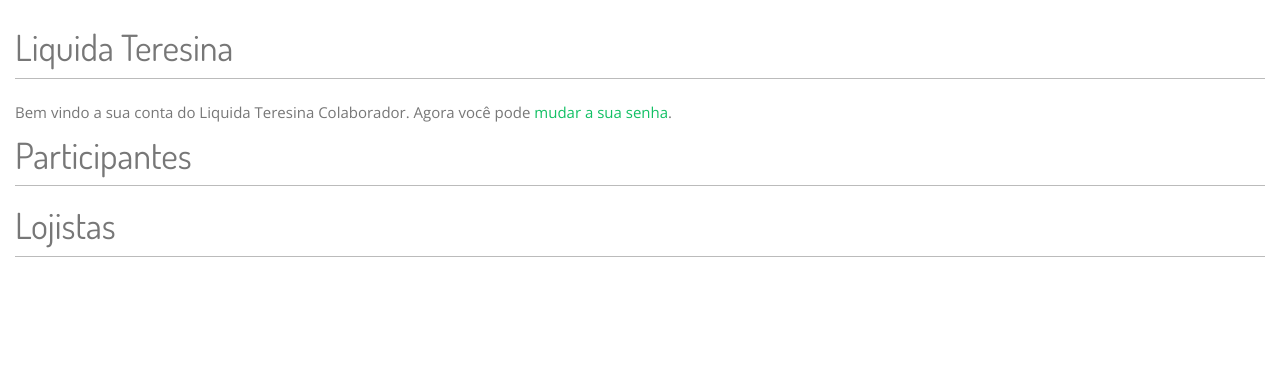
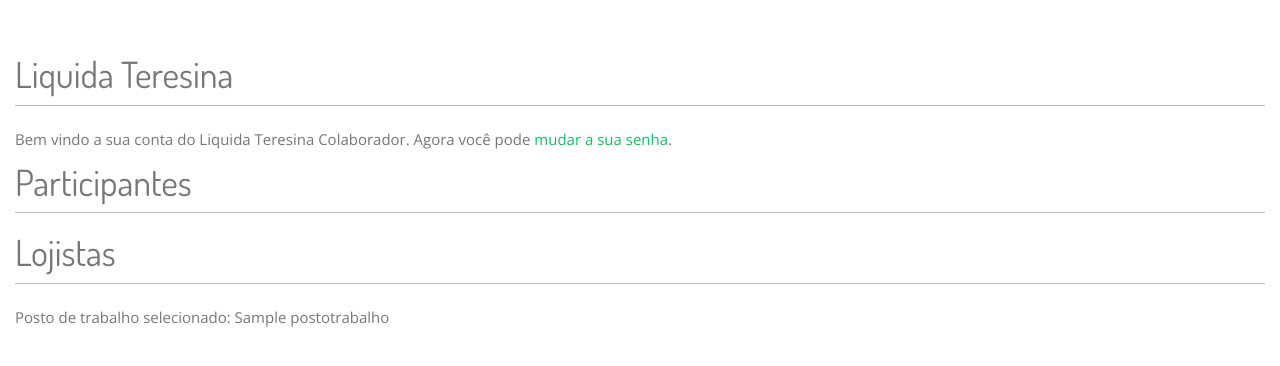
Before and after one commit to Elicarlos/lqd2024, a Django app: page /dash/ in a window 1280 px wide. Shown: the part 63-429 px from the top of the page. Run offline with Django 3.2, Linux system fonts and the light colour scheme; a user stored in the database is signed in; tables that the repository leaves empty hold one stand-in row (values such as "Sample post"); parts of the project's set-up code (start-up, migrations or seed data) failed here and were passed over; some libraries are stand-ins or nearby versions; some web fonts are replaced.

Commit message:
feito correção de inserção de posto de trabalho

```diff
--- a/lojista/templates/lojista/dashboard.html
+++ b/lojista/templates/lojista/dashboard.html
@@ -30,10 +30,19 @@
   </div>
 </div>
 
+<!-- Exibir posto de trabalho selecionado -->
+{% if user.profile.posto_trabalho %}
+  <p>Posto de trabalho selecionado: {{ user.profile.posto_trabalho.nome }}</p>
+{% endif %}
+
 {% block scripts %}
 <script>
   $(document).ready(function() {
       {% if show_popup %}
+      $('#selectWorkstationModal').modal({
+          backdrop: 'static',
+          keyboard: false
+      });
       $('#selectWorkstationModal').modal('show');
       {% endif %}
 
@@ -43,7 +52,9 @@
               method: 'POST',
               data: $('#selectWorkstationForm').serialize(),
               success: function(data) {
+                  console.log(data);
                   $('#selectWorkstationModal').modal('hide');
+                  location.reload();  // Recarregar a página para mostrar o posto de trabalho selecionado
               },
               error: function(xhr, status, error) {
                   console.error(error);
@@ -53,8 +64,6 @@
   });
 </script>
 {% endblock %}
-
-
 <h1></h1>
 <h1 style="margin-top: 70px;">Liquida Teresina</h1>
 
@@ -92,6 +101,9 @@
 
     <h1>Lojistas</h1>
     <p>
+      {% if user.profile.posto_trabalho %}
+  <p>Posto de trabalho selecionado: {{ user.profile.posto_trabalho.nome }}</p>
+{% endif %}
 
       {% if is_backoffice or is_gerente %}
       <a type="button" id="mymodal" class="btn btn-primary btn-lg" data-toggle="modal" href="{% url "lojista:register" %}">
--- a/participante/admin.py
+++ b/participante/admin.py
@@ -40,7 +40,7 @@
     list_display = ['user', 'date_of_birth', 'photo', 'CHOICES_SEXO', 'nome', 'RG', 'CPF', 'sexo', 'foneFixo',
                     'foneCelular1', 'foneCelular2', 'foneCelular3', 'whatsapp', 'facebook', 'twitter',
                     'endereco', 'enderecoNumero', 'enderecoComplemento', 'bairro', 'cidade', 'estado', 'CEP', 'cadastradoPor',
-                    'dataCadastro', 'observacao', 'pergunta', 'ativo']
+                    'dataCadastro', 'observacao', 'pergunta', 'ativo', 'posto_trabalho']
     search_fields = ('CPF', 'nome')
     resource_class = ProfileResource
 
--- a/participante/models.py
+++ b/participante/models.py
@@ -51,7 +51,7 @@
     ativo = models.BooleanField(default=True)
     pendente = models.BooleanField(default=True,verbose_name=u'Pendente' )
     termos_de_aceite = models.BooleanField(default=False,verbose_name=u'Termos de aceite para tratamento de dados pessoais' )
-    posto_de_trabalho = models.ForeignKey(PostoTrabalho, verbose_name="Posto de trabalho", on_delete=models.SET_NULL, null=True, blank=True)
+    posto_trabalho = models.ForeignKey(PostoTrabalho, verbose_name="Posto de trabalho", on_delete=models.SET_NULL, null=True, blank=True)
 
     def __str__(self):
         return 'Nome completo {}'.format(self.user.username)
--- a/participante/views.py
+++ b/participante/views.py
@@ -152,15 +152,32 @@
 #     #return render(request, 'participante/index.html', {'section': 'homepage', 'lf': login_form})
 #     # Cadastro de Lojista Interessados
 #     return render(request, 'participante/lojista_interessado.html', {'section': 'homepage', 'lf': login_form})
+import logging
+
+logger = logging.getLogger(__name__)
 
 @login_required
 def definir_posto(request):
     if request.method == "POST":
         posto_id = request.POST.get('posto_trabalho')
+        print('ID do posto:', posto_id)
         posto = get_object_or_404(PostoTrabalho, id=posto_id)
-        request.session['posto_trabalho'] = posto.id
-        return HttpResponse('Salvo com sucesso')
-    return HttpResponse('home')
+        print('Posto de trabalho:', posto)
+
+        # Verifique se o usuário tem um perfil associado
+        try:
+            profile = request.user.profile
+            print('Perfil do usuário:', profile)
+            profile.posto_trabalho = posto
+            profile.save(update_fields=['posto_trabalho'])
+            logger.info(f'Posto de trabalho {posto.nome} salvo no perfil do usuário {request.user.username}')
+            print('Posto de trabalho salvo no perfil:', profile.posto_trabalho)
+            return JsonResponse({'success': 'Posto de trabalho salvo com sucesso!'})
+        except Profile.DoesNotExist:
+            print('Perfil não encontrado para o usuário:', request.user.username)
+            return JsonResponse({'error': 'Perfil não encontrado'}, status=404)
+
+    return JsonResponse({'error': 'Método não permitido'}, status=405)
 
 def homepage(request):
 
```
Also changed, not shown: participante/migrations/0006_rename_posto_de_trabalho_profile_posto_trabalho.py (added).
